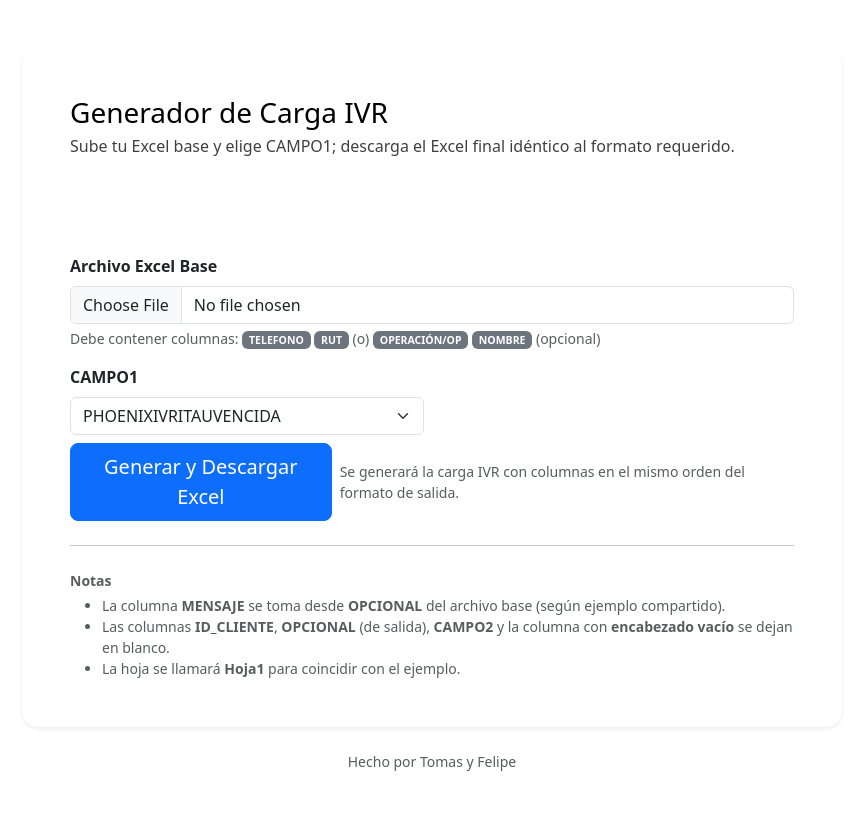
After one commit to TomasDiazV95/Formato_SMS, a Flask app: page /ivr in a window 1280 px wide. The commit adds this page. Shown: the whole page, without its empty margins (208-1071 px from the left). Run offline with Flask 3, Linux system fonts and the light colour scheme.

Commit message:
Creacion de Portal Ivrs

```diff
--- a/app.py
+++ b/app.py
@@ -74,6 +74,7 @@ def build_outputs(df: pd.DataFrame, mensaje: str, usuario: str):
     return cargaCRM_df, cargaAthenas_df
 
 
+
 @app.route("/", methods=["GET"])
 def index():
     return render_template("main.html")
@@ -146,5 +147,122 @@ def process():
 def gm_page():
     return render_template("cargagm.html")
 
+
+# --- Sinónimos flexibles de columnas (case-insensitive) ---
+POSSIBLE_NAMES = {
+    "TELEFONO": {"telefono", "teléfono", "fono", "celular", "movil", "móvil"},
+    "RUT": {"rut", "id_cliente", "id cliente", "id_cliente (rut)", "id cliente (rut)"},
+    "OP": {"op", "operacion", "operación", "nro_documento", "nro documento", "documento"},
+    "NOMBRE": {"nombre", "name", "cliente", "contacto"}
+}
+
+def _pick_col(df: pd.DataFrame, logical_name: str) -> str | None:
+    """Devuelve el nombre real de la columna que matchea el logical_name usando sinónimos."""
+    targets = {s.lower().strip() for s in POSSIBLE_NAMES.get(logical_name, set())}
+    for col in df.columns:
+        key = str(col).lower().strip()
+        if key in targets:
+            return col
+    return None
+
+def build_ivr_output(df: pd.DataFrame, campo1_value: str) -> pd.DataFrame:
+    base = df.copy()
+
+    # Localizar columnas (tolerante)
+    tel_col = _pick_col(base, "TELEFONO")
+    rut_col = _pick_col(base, "RUT")
+    op_col  = _pick_col(base, "OP")
+    nom_col = _pick_col(base, "NOMBRE")
+
+    # Validación mínima: al menos debe venir el teléfono
+    if not tel_col:
+        raise ValueError("Falta columna de TELEFONO (acepta: Telefono, Teléfono, Fono, Celular, Móvil).")
+
+    # Normalizar a texto para evitar '... .0' y espacios sobrantes
+    def _as_text(series):
+        return series.astype(str).str.replace(r"\\.0$", "", regex=True).str.strip()
+
+    telefono = _as_text(base[tel_col])
+
+    # Si faltan RUT/OP/NOMBRE, se crean series vacías de la misma longitud
+    nombre = _as_text(base[nom_col]) if nom_col else pd.Series([""] * len(base), index=base.index)
+    rut    = _as_text(base[rut_col]) if rut_col else pd.Series([""] * len(base), index=base.index)
+    oper   = _as_text(base[op_col])  if op_col  else pd.Series([""] * len(base), index=base.index)
+
+    # Armar DataFrame final con encabezados EXACTOS (incluye uno vacío)
+    final_cols = ["TELEFONO", "MENSAJE", "ID_CLIENTE", "", "OPCIONAL", "CAMPO1", "CAMPO2"]
+    out = pd.DataFrame(columns=final_cols)
+
+    out["TELEFONO"]   = telefono
+    out["MENSAJE"]    = nombre            # NOMBRE si existe; sino blanco
+    out["ID_CLIENTE"] = rut               # RUT si existe; sino blanco
+    out[""]           = ""                # Columna sin encabezado, en blanco
+    out["OPCIONAL"]   = oper              # OPERACIÓN si existe; sino blanco
+    out["CAMPO1"]     = campo1_value      # Valor desde desplegable
+    out["CAMPO2"]     = ""                # Blanco
+
+    return out
+
+
+
+@app.route("/ivr", methods=["GET"])
+def ivr_page():
+    # Opciones del desplegable CAMPO1
+    campo1_options = [
+        "PHOENIXIVRITAUVENCIDA",
+        "PHOENIXIVRITAUCASTIGO",
+        "PHOENIXIVRCAJA18_3",
+        "PHOENIX_BINTERNACIONAL",
+        "PHOENIXIVRSANTANDERHIPO",
+        "PHOENIXSC_ICOMERCIAL",
+        "PHOENIXGMPREJUDICIAL",
+    ]
+    return render_template("ivr.html", campo1_options=campo1_options)
+
+@app.route("/ivr/process", methods=["POST"])
+def ivr_process():
+    file = request.files.get("file")
+    campo1 = (request.form.get("campo1") or "").strip()
+
+    if not file or file.filename == "":
+        flash("Debes subir un archivo Excel.", "danger")
+        return redirect(url_for("ivr_page"))
+
+    if not campo1:
+        flash("Debes seleccionar un valor para CAMPO1.", "danger")
+        return redirect(url_for("ivr_page"))
+
+    try:
+        # Lee Excel base
+        df = pd.read_excel(file, engine="openpyxl")
+
+        # Construye salida IVR
+        salida = build_ivr_output(df, campo1_value=campo1)
+
+        # Nombre de archivo
+        fecha_actual = datetime.now().strftime("%d-%m")
+        name = f"cargaIVR_{fecha_actual}_.xlsx"
+
+        # Escribe a memoria y descarga
+        buf = io.BytesIO()
+        with pd.ExcelWriter(buf, engine="openpyxl") as writer:
+            # Nombre de hoja igual al ejemplo: Hoja1
+            salida.to_excel(writer, index=False, sheet_name="Hoja1")
+        buf.seek(0)
+
+        return send_file(
+            buf,
+            as_attachment=True,
+            download_name=name,
+            mimetype="application/vnd.openxmlformats-officedocument.spreadsheetml.sheet"
+        )
+
+    except ValueError as e:
+        flash(str(e), "danger")
+        return redirect(url_for("ivr_page"))
+    except Exception as e:
+        flash(f"Ocurrió un error procesando el archivo: {e}", "danger")
+        return redirect(url_for("ivr_page"))
+
 if __name__ == "__main__":
     app.run(debug=True, host='0.0.0.0', port=5013)
--- /dev/null
+++ b/templates/ivr.html
@@ -0,0 +1,107 @@
+
+<!doctype html>
+<html lang="es">
+<head>
+  <meta charset="utf-8" />
+  <meta name="viewport" content="width=device-width, initial-scale=1" />
+  <title>Generador Carga IVR</title>
+
+  <!-- Bootstrap 5 -->
+  <link href="https://cdn.jsdelivr.net/npm/bootstrap@5.3.3/dist/css/bootstrap.min.css" rel="stylesheet">
+  <link href="{{ url_for('static', filename='styles.css') }}" rel="stylesheet">
+</head>
+
+<body class="bg-soft">
+  <div class="container py-5">
+    <div class="mx-auto" style="max-width: 820px;">
+      <div class="card shadow-sm border-0 rounded-4 overflow-hidden">
+        <div class="p-4 p-md-5 header-grad text-black">
+          <h1 class="h3 mb-1">Generador de Carga IVR</h1>
+          <p class="mb-0 opacity-75">Sube tu Excel base y elige CAMPO1; descarga el Excel final idéntico al formato requerido.</p>
+        </div>
+
+        <div class="p-4 p-md-5">
+          {% with messages = get_flashed_messages(with_categories=true) %}
+            {% if messages %}
+              {% for category, msg in messages %}
+                <div class="alert alert-{{category}} rounded-3" role="alert">
+                  {{ msg }}
+                </div>
+              {% endfor %}
+            {% endif %}
+          {% endwith %}
+
+          <form action="{{ url_for('ivr_process') }}" method="POST" enctype="multipart/form-data" class="needs-validation" novalidate>
+            <div class="row g-3">
+              <div class="col-12">
+                <label class="form-label fw-semibold">Archivo Excel Base</label>
+                <input class="form-control" type="file" name="file" accept=".xlsx,.xls" required>
+
+                <div class="form-text">
+                Debe contener columnas:
+                <span class="badge text-bg-secondary">TELEFONO</span>
+                <span class="badge text-bg-secondary">RUT</span> (o)
+                <span class="badge text-bg-secondary">OPERACIÓN/OP</span>
+                <span class="badge text-bg-secondary">NOMBRE</span> (opcional)
+                </div>
+                <div class="invalid-feedback">Sube un archivo Excel válido.</div>
+              </div>
+
+              <div class="col-md-6">
+                <label class="form-label fw-semibold">CAMPO1</label>
+                <select class="form-select" name="campo1" required>
+                  {% for opt in campo1_options %}
+                    <option value="{{ opt }}" {% if loop.first %}selected{% endif %}>{{ opt }}</option>
+                  {% endfor %}
+                </select>
+                <div class="invalid-feedback">Selecciona un valor para CAMPO1.</div>
+              </div>
+
+              <div class="col-12 d-flex gap-2 align-items-center mt-2">
+                <button class="btn btn-primary btn-lg rounded-3 px-4" type="submit">
+                  Generar y Descargar Excel
+                </button>
+                <div class="text-muted small">
+                  Se generará la carga IVR con columnas en el mismo orden del formato de salida.
+                </div>
+              </div>
+            </div>
+          </form>
+
+          <hr class="my-4">
+
+          <div class="small text-muted">
+            <div class="fw-semibold mb-1">Notas</div>
+            <ul class="mb-0">
+              <li>La columna <b>MENSAJE</b> se toma desde <b>OPCIONAL</b> del archivo base (según ejemplo compartido).</li>
+              <li>Las columnas <b>ID_CLIENTE</b>, <b>OPCIONAL</b> (de salida), <b>CAMPO2</b> y la columna con <b>encabezado vacío</b> se dejan en blanco.</li>
+              <li>La hoja se llamará <b>Hoja1</b> para coincidir con el ejemplo.</li>
+            </ul>
+          </div>
+        </div>
+      </div>
+
+      <p class="text-center text-muted small mt-4 mb-0">
+        Hecho por Tomas y Felipe
+      </p>
+    </div>
+  </div>
+
+  <script>
+    // Bootstrap-like client validation
+    (() => {
+      'use strict'
+      const forms = document.querySelectorAll('.needs-validation')
+      Array.from(forms).forEach(form => {
+        form.addEventListener('submit', event => {
+          if (!form.checkValidity()) {
+            event.preventDefault()
+            event.stopPropagation()
+          }
+          form.classList.add('was-validated')
+        }, false)
+      })
+    })()
+  </script>
+</body>
+</html>
--- a/templates/main.html
+++ b/templates/main.html
@@ -14,6 +14,7 @@
       <div class="d-grid gap-3">
         <a class="btn btn-primary btn-lg" href="{{ url_for('sms_page') }}">📩 Proceso SMS (CRM / Athenas)</a>
         <a class="btn btn-primary btn-lg" href="{{ url_for('gm_page') }}">📩 Carga General Motors</a>
+        <a class="btn btn-primary btn-lg" href="{{ url_for('ivr_page') }}">📩 Proceso IVRs</a>
 
         <!-- Puedes agregar más -->
       </div>
```
